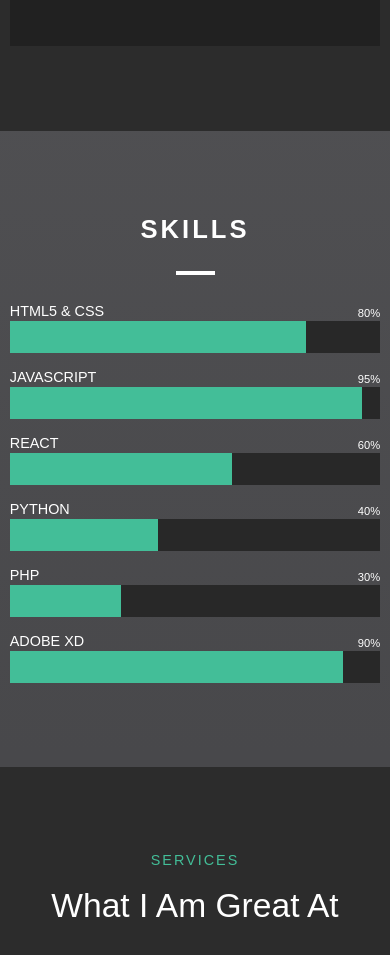
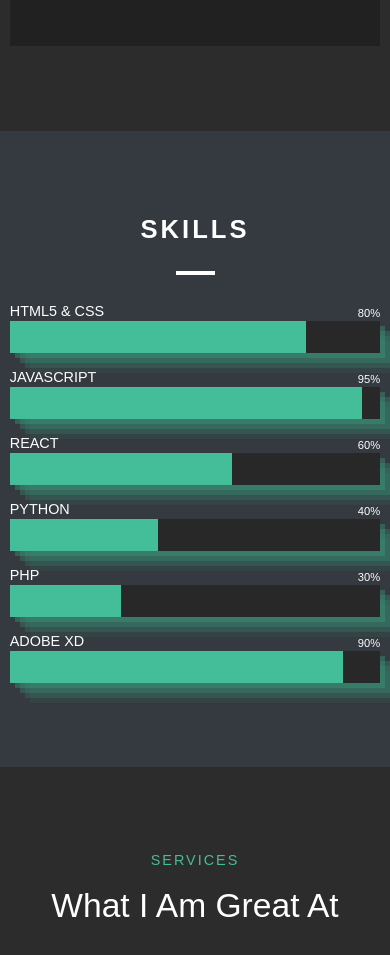
Before and after one commit to Polcsi/my-portfolio-with-react, a React (Create React App) app: page / in a window 390 px wide. Shown: the part 1885-2840 px from the top of the page. Built offline with nearby package versions, Linux system fonts and the light colour scheme.

Commit message:
removed skills section background image

```diff
--- a/src/css/mobile.css
+++ b/src/css/mobile.css
@@ -110,9 +110,18 @@
     .info article .info-text {
         font-size: clamp(.7rem, 1vw, .9rem);
     }
+    .skills-section.lazy {
+        background-image: none;
+        background-color: var(--gray-primary-3);
+    }
     .skills-section {
-        background-size: cover;
-        background-attachment: scroll;
+        background-size: contain;
+        background-attachment: unset;
+        background-image: none;
+        background: var(--gray-primary-3);
+    }
+    .skills-section-overlay {
+        background: none;
     }
     .skills-container {
         gap: 1rem;
@@ -123,6 +132,9 @@
     }
     .skills-container article .percentage span {
         font-size: clamp(.7rem, 1.4vw, .9rem);
+    }
+    .progress-bar {
+        box-shadow: var(--green-primary-3-shadow-4) 5px 5px, var(--green-primary-3-shadow-3) 10px 10px, var(--green-primary-3-shadow-2) 15px 15px, var(--green-primary-3-shadow-1) 20px 20px;
     }
     .section-header h2 {
         font-size: clamp(.9rem, 1.4vw, 1.3rem);
```
